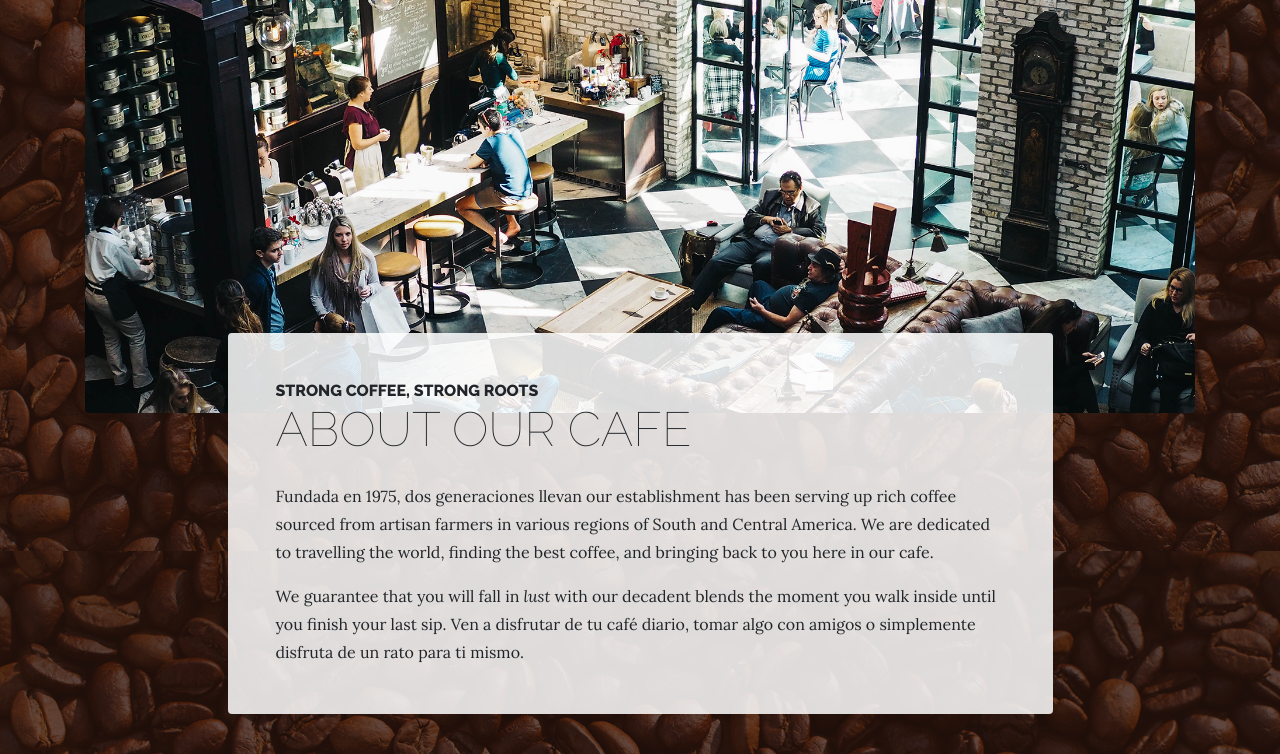
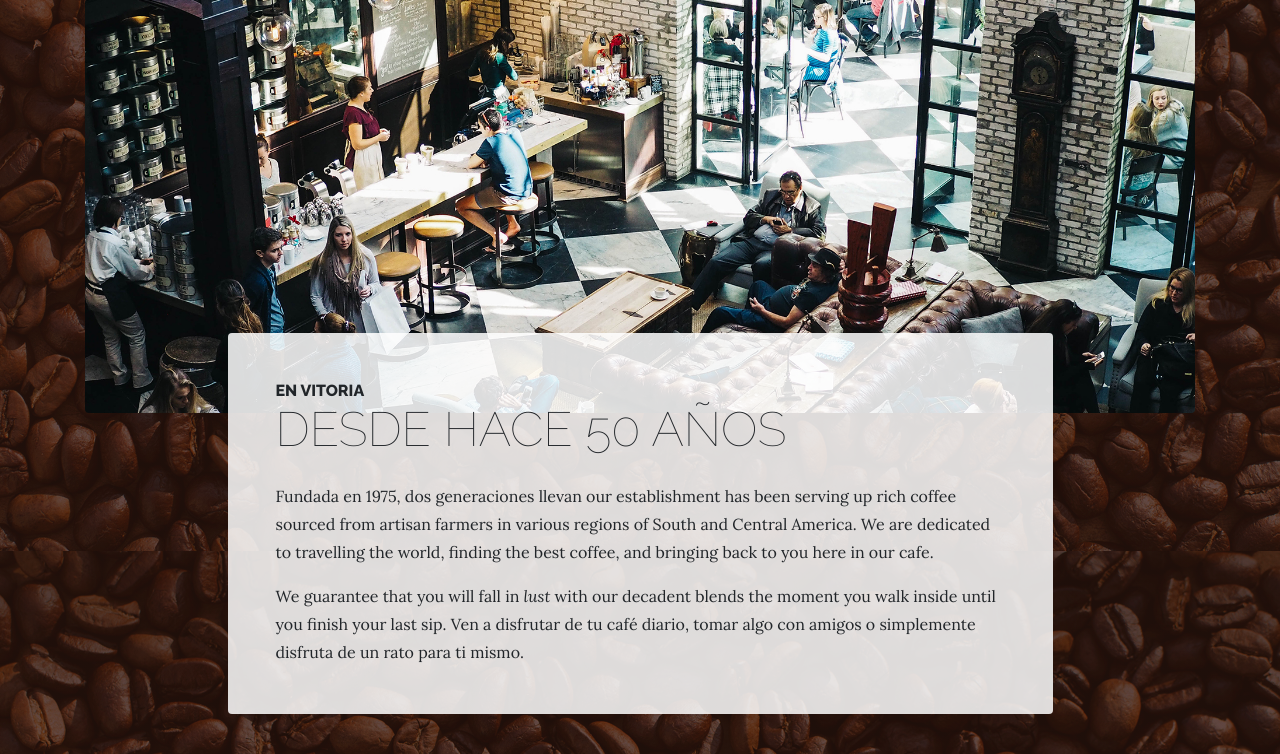
Before and after one commit to Koxka-coder/Kaixo, a Django app: page /about in a window 1280 px wide. Shown: the part 425-1179 px from the top of the page. Run offline with Django 3.2, Linux system fonts and the light colour scheme; some libraries are stand-ins or nearby versions.

Commit message:
Description changed

```diff
--- a/carta/templates/carta/about.html
+++ b/carta/templates/carta/about.html
@@ -68,8 +68,8 @@
           <div class="col-xl-9 col-lg-10 mx-auto">
             <div class="bg-faded rounded p-5">
               <h2 class="section-heading mb-4">
-                <span class="section-heading-upper">Strong Coffee, Strong Roots</span>
-                <span class="section-heading-lower">About Our Cafe</span>
+                <span class="section-heading-upper">En Vitoria</span>
+                <span class="section-heading-lower">Desde hace 50 años</span>
               </h2>
               <p>Fundada en 1975, dos generaciones llevan  our establishment has been serving up rich coffee sourced from artisan farmers in various regions of South and Central America. We are dedicated to travelling the world, finding the best coffee, and bringing back to you here in our cafe.</p>
               <p class="mb-0">We guarantee that you will fall in <em>lust</em> with our decadent blends the moment you walk inside until you finish your last sip. Ven a disfrutar de tu café diario, tomar algo con amigos o simplemente disfruta de un rato para ti mismo.</p>
```
